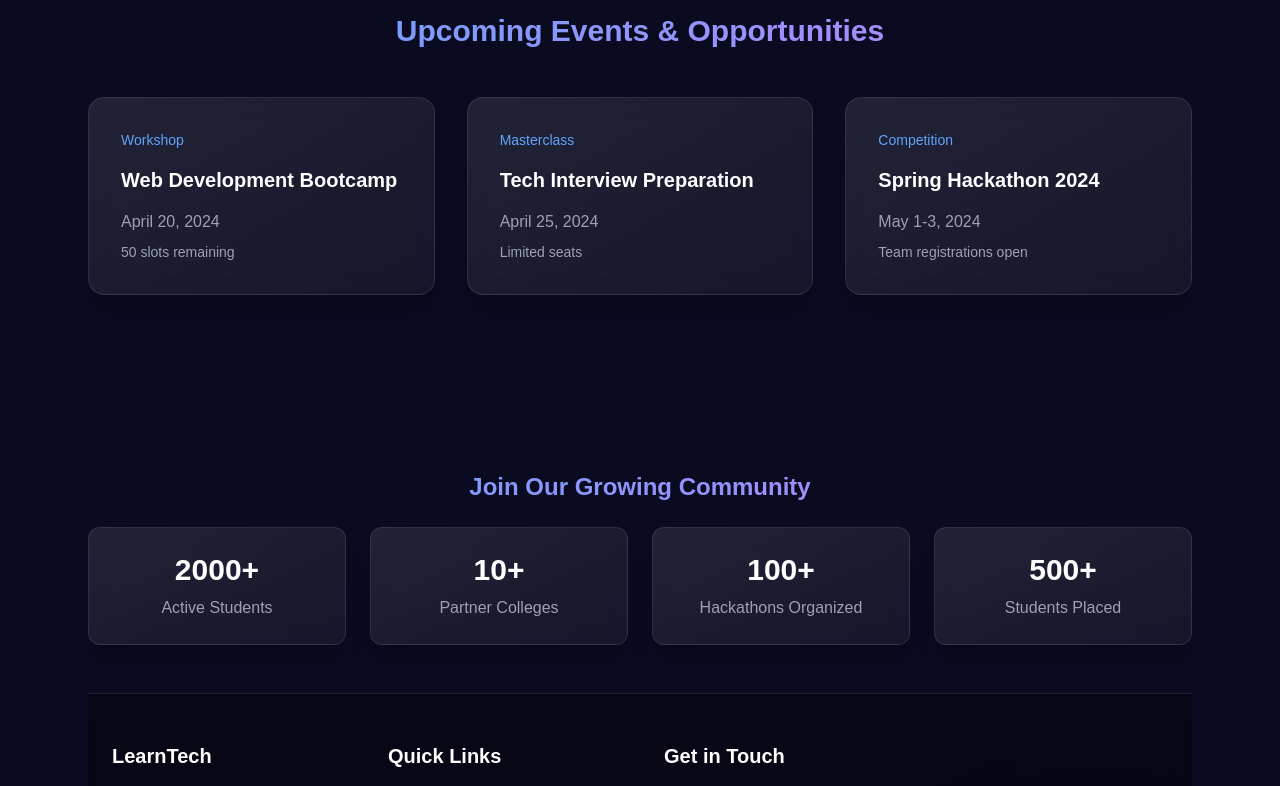
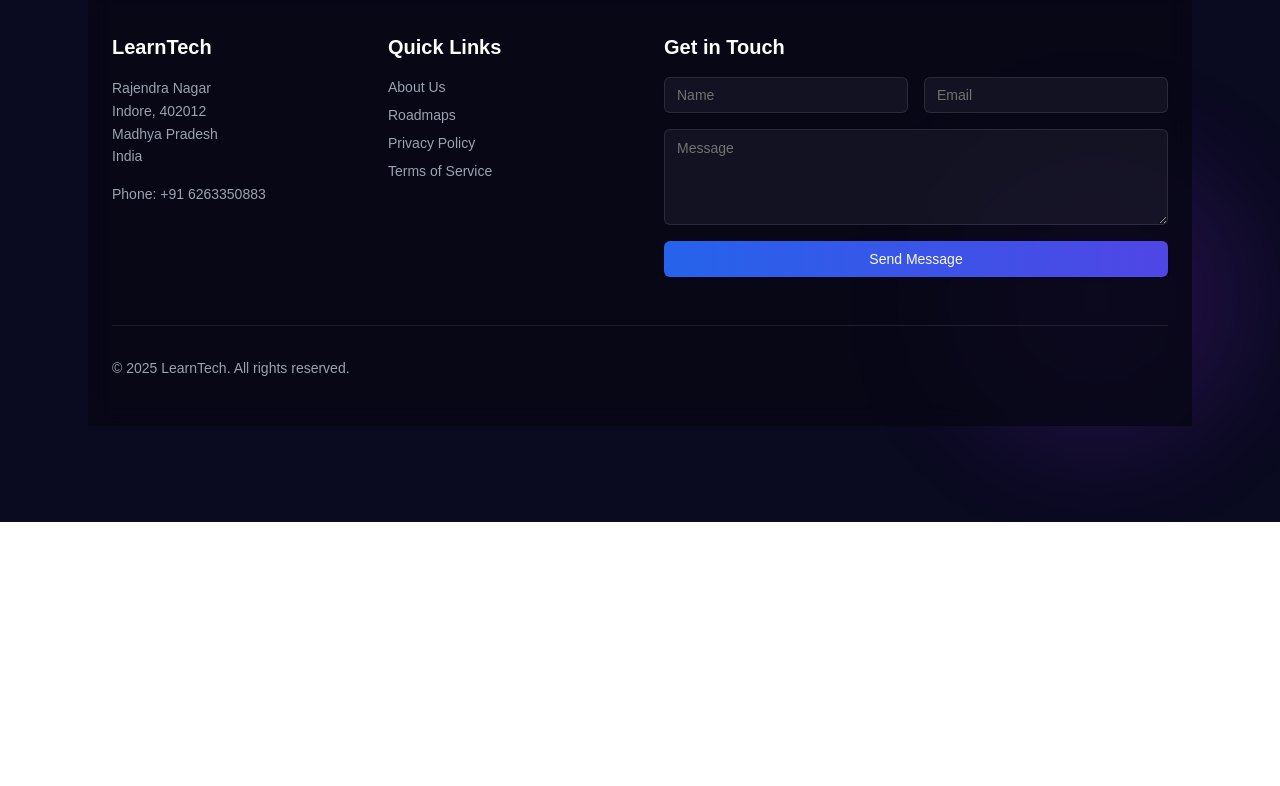
Before and after one commit to Ujjwal05T/learntech, a Next.js app: page / in a window 1280 px wide. Shown: the part 1580-2366 px from the top of the page. After the commit the page ends 2102 px from the top, so only its background shows below. Built offline with nearby package versions, Linux system fonts and the light colour scheme.

Commit message:
feat: Update LandingPage and HomeUpdates components, add MainTestPage with question navigation and scoring functionality

```diff
--- a/src/app/page.tsx
+++ b/src/app/page.tsx
@@ -4,7 +4,7 @@ import { useEffect, useState } from "react";
 import Link from "next/link";
 import { Input } from "@/components/ui/input";
 import { Textarea } from "@/components/ui/textarea";
-import { FaGithub, FaTwitter, FaLinkedin, FaDiscord } from "react-icons/fa";
+// import { FaGithub, FaTwitter, FaLinkedin, FaDiscord } from "react-icons/fa";
 import { Button } from "@/components/ui/button";
 
 export default function LandingPage() {
@@ -55,22 +55,22 @@ export default function LandingPage() {
 
   const upcomingEvents = [
     {
-      title: "Web Development Bootcamp",
-      date: "April 20, 2024",
-      type: "Workshop",
-      slots: "50 slots remaining",
+      title: "Summer Hackathon",
+      date: "May, 2025",
+      type: "Hackathon",
+      slots: "Open for registration",
     },
     {
-      title: "Tech Interview Preparation",
-      date: "April 25, 2024",
-      type: "Masterclass",
-      slots: "Limited seats",
+      title: "Aptitude Test ",
+      date: "May 08, 2025",
+      type: "Test",
+      slots: "Available for all",
     },
     {
-      title: "Spring Hackathon 2024",
-      date: "May 1-3, 2024",
-      type: "Competition",
-      slots: "Team registrations open",
+      title: "Miscellaneous events ",
+      date: "May-June",
+      type: "Events",
+      slots: "Team and Single events",
     },
   ];
 
@@ -144,7 +144,7 @@ export default function LandingPage() {
             </motion.section>
 
             {/* Testimonials with more space */}
-            <motion.section
+            {/* <motion.section
               initial={{ opacity: 0, y: 20 }}
               animate={{ opacity: 1, y: 0 }}
               className="bg-white/5 backdrop-blur-md p-16 rounded-2xl border border-white/10"
@@ -156,13 +156,13 @@ export default function LandingPage() {
                   - Ujjwal Tamrakar, CTO at LearnTech Co.
                 </footer>
               </p>
-            </motion.section>
+            </motion.section> */}
 
             {/* Upcoming Events with more details */}
             <motion.section
               initial={{ opacity: 0, y: 20 }}
               animate={{ opacity: 1, y: 0 }}
-              className="space-y-12"
+              className="space-y-12 mb-14"
             >
               <h2 className="text-3xl font-bold mb-12 bg-gradient-to-r from-blue-400 to-purple-400 text-transparent bg-clip-text text-center">
                 Upcoming Events & Opportunities
@@ -185,13 +185,13 @@ export default function LandingPage() {
             </motion.section>
 
             {/* Community Call to Action with more emphasis */}
-            <motion.section
+            {/* <motion.section
               initial={{ opacity: 0, y: 20 }}
               animate={{ opacity: 1, y: 0 }}
               className="text-center py-12"
             >
               <h2 className="text-2xl font-semibold bg-gradient-to-r from-blue-400 to-purple-400 text-transparent bg-clip-text mb-6">
-                Join Our Growing Community
+                Join Our  Community
               </h2>
 			  <div className="grid grid-cols-1 sm:grid-cols-2 lg:grid-cols-4 gap-6">
     <motion.div
@@ -223,26 +223,25 @@ export default function LandingPage() {
       <p className="text-gray-400">Students Placed</p>
     </motion.div>
   </div>
-            </motion.section>
+            </motion.section> */}
           </div>
         )}
 
-<footer className="bg-[#070714]/80 backdrop-blur-md border-t border-white/10">
+<footer className="bg-[#070714]/80 backdrop-blur-md border-t border-white/10 mt-14 ">
       <div className="container mx-auto px-6 py-12 max-w-6xl">
         <div className="grid grid-cols-1 md:grid-cols-2 lg:grid-cols-4 gap-12">
           {/* Company Info */}
           <div className="space-y-4">
             <h3 className="text-xl font-semibold text-white">LearnTech</h3>
             <p className="text-gray-400 text-sm leading-relaxed">
-              19/B, Arun Villa<br />
               Rajendra Nagar<br />
               Indore, 402012<br />
               Madhya Pradesh<br/>
 			  India
             </p>
             <p className="text-gray-400 text-sm">
-              Email: contact@learntech.com<br />
-              Phone: +91 123-456-7890<br />
+              {/* Email: contact@learntech.com<br /> */}
+              Phone: +91 6263350883<br />
             </p>
           </div>
 
@@ -293,7 +292,7 @@ export default function LandingPage() {
         {/* Social Links & Copyright */}
         <div className="mt-12 pt-8 border-t border-white/10">
           <div className="flex flex-col sm:flex-row justify-between items-center space-y-4 sm:space-y-0">
-            <div className="flex space-x-6">
+            {/* <div className="flex space-x-6">
               <a href="#" className="text-gray-400 hover:text-white transition-colors">
                 <FaGithub size={24} />
               </a>
@@ -306,7 +305,7 @@ export default function LandingPage() {
               <a href="#" className="text-gray-400 hover:text-white transition-colors">
                 <FaDiscord size={24} />
               </a>
-            </div>
+            </div> */}
             <p className="text-gray-400 text-sm">
               © {new Date().getFullYear()} LearnTech. All rights reserved.
             </p>
--- /dev/null
+++ b/src/app/test/mainTest/page.tsx
@@ -0,0 +1,232 @@
+'use client'
+
+import { useRouter } from 'next/navigation'
+import { motion } from 'framer-motion'
+import { Button } from '@/components/ui/button'
+import { Flag, ChevronLeft, ChevronRight, Clock } from 'lucide-react'
+import { useState, useEffect } from 'react'
+import {
+  alphabetSeries,
+  series,
+  analogy,
+  codingDecoding,
+  arithmaicReasoning
+} from '@/data/questionsData'
+
+export default function MainTestPage() {
+  const router = useRouter()
+  const TOTAL_QUESTIONS = 50
+  const TIME_LIMIT = 60* 60//ultiply by 60 to convert   minutes in seconds
+
+  // Initialize states
+  const [questions] = useState(() => {
+    const allQuestions = [
+      ...alphabetSeries,
+      ...series,
+      ...analogy,
+      ...codingDecoding,
+      ...arithmaicReasoning
+    ].sort(() => Math.random() - 0.5).slice(0, TOTAL_QUESTIONS)
+    return allQuestions
+  })
+
+  const [currentQuestionIndex, setCurrentQuestionIndex] = useState(0)
+  const [selectedAnswers, setSelectedAnswers] = useState<Record<number, number>>({})
+  const [showResults, setShowResults] = useState(false)
+  const [flaggedQuestions, setFlaggedQuestions] = useState<Set<number>>(new Set())
+  const [timeLeft, setTimeLeft] = useState(TIME_LIMIT)
+
+  // Timer effect
+  useEffect(() => {
+    if (timeLeft > 0 && !showResults) {
+      const timer = setInterval(() => {
+        setTimeLeft(prev => prev - 1)
+      }, 1000)
+
+      return () => clearInterval(timer)
+    } else if (timeLeft === 0 && !showResults) {
+      handleSubmit()
+    }
+  }, [timeLeft, showResults])
+
+  // Format time remaining
+  const formatTime = (seconds: number) => {
+    const minutes = Math.floor(seconds / 60)
+    const remainingSeconds = seconds % 60
+    return `${minutes}:${remainingSeconds.toString().padStart(2, '0')}`
+  }
+
+  const currentQuestion = questions[currentQuestionIndex]
+
+  const handleOptionSelect = (optionIndex: number) => {
+    setSelectedAnswers(prev => ({
+      ...prev,
+      [currentQuestionIndex]: optionIndex
+    }))
+  }
+
+  const handleNext = () => {
+    if (currentQuestionIndex < questions.length - 1) {
+      setCurrentQuestionIndex(prev => prev + 1)
+    }
+  }
+
+  const handlePrevious = () => {
+    if (currentQuestionIndex > 0) {
+      setCurrentQuestionIndex(prev => prev - 1)
+    }
+  }
+
+  const toggleFlag = (questionIndex: number) => {
+    setFlaggedQuestions(prev => {
+      const newFlags = new Set(prev)
+      if (newFlags.has(questionIndex)) {
+        newFlags.delete(questionIndex)
+      } else {
+        newFlags.add(questionIndex)
+      }
+      return newFlags
+    })
+  }
+
+  const handleSubmit = () => {
+    setShowResults(true)
+  }
+
+  const calculateScore = () => {
+    let score = 0
+    questions.forEach((question, index) => {
+      if (selectedAnswers[index] === question.correctAnswer) {
+        score++
+      }
+    })
+    return score
+  }
+
+  return (
+    <div className="min-h-screen bg-[#ffffff] text-black flex">
+      {/* Sidebar */}
+      <div className="w-64 bg-gray-50 border-r border-gray-200 p-4 flex flex-col">
+        <div className="mb-6 text-center">
+          <div className="text-2xl font-bold text-blue-600 mb-2">
+            {formatTime(timeLeft)}
+          </div>
+          <Clock className="w-6 h-6 mx-auto text-gray-400" />
+        </div>
+
+        <h3 className="text-lg font-semibold mb-4">Questions</h3>
+        <div className="grid grid-cols-4 gap-2">
+          {questions.map((_, index) => (
+            <button
+              key={index}
+              onClick={() => setCurrentQuestionIndex(index)}
+              className={`
+                w-10 h-10 rounded-lg flex items-center justify-center text-sm
+                transition-colors relative
+                ${currentQuestionIndex === index ? 'bg-blue-500 text-white' :
+                  selectedAnswers[index] !== undefined ? 'bg-green-500/20 text-green-600' :
+                  'bg-gray-100 hover:bg-gray-200'}
+              `}
+            >
+              {index + 1}
+              {flaggedQuestions.has(index) && (
+                <div className="absolute -top-1 -right-1 w-2 h-2 bg-yellow-500 rounded-full" />
+              )}
+            </button>
+          ))}
+        </div>
+
+        <Button
+          onClick={handleSubmit}
+          className="mt-auto bg-blue-500 hover:bg-blue-600"
+        >
+          Submit Test
+        </Button>
+      </div>
+
+      {/* Main Content */}
+      <div className="flex-1 p-8">
+        {!showResults ? (
+          <motion.div
+            key={currentQuestionIndex}
+            initial={{ opacity: 0, x: 20 }}
+            animate={{ opacity: 1, x: 0 }}
+            className="max-w-4xl mx-auto"
+          >
+            {/* Question Header */}
+            <div className="flex justify-between items-center mb-8">
+              <div className="flex items-center gap-4">
+                <span className="text-xl font-semibold">Question {currentQuestionIndex + 1}</span>
+              </div>
+              <button
+                onClick={() => toggleFlag(currentQuestionIndex)}
+                className={`p-2 rounded-lg transition-colors ${
+                  flaggedQuestions.has(currentQuestionIndex)
+                    ? 'bg-yellow-500/20 text-yellow-500'
+                    : 'bg-gray-100 hover:bg-gray-200'
+                }`}
+              >
+                <Flag className="w-5 h-5" />
+              </button>
+            </div>
+
+            {/* Question */}
+            <h2 className="text-2xl mb-8">{currentQuestion.question}</h2>
+
+            {/* Options */}
+            <div className="space-y-4">
+              {currentQuestion.options.map((option, index) => (
+                <button
+                  key={index}
+                  onClick={() => handleOptionSelect(index)}
+                  className={`w-full p-6 text-left rounded-lg border transition-colors ${
+                    selectedAnswers[currentQuestionIndex] === index
+                      ? 'bg-blue-50 border-blue-500 text-blue-700'
+                      : 'bg-white border-gray-200 hover:bg-gray-50'
+                  }`}
+                >
+                  <span className="text-lg">{option}</span>
+                </button>
+              ))}
+            </div>
+
+            {/* Navigation Buttons */}
+            <div className="flex justify-between mt-8">
+              <Button
+                onClick={handlePrevious}
+                disabled={currentQuestionIndex === 0}
+                className="flex items-center gap-2"
+              >
+                <ChevronLeft className="w-5 h-5" /> Previous
+              </Button>
+              <Button
+                onClick={handleNext}
+                className="flex items-center gap-2"
+              >
+                {currentQuestionIndex === questions.length - 1 ? 'Review' : 'Next'}
+                <ChevronRight className="w-5 h-5" />
+              </Button>
+            </div>
+          </motion.div>
+        ) : (
+          <motion.div
+            initial={{ opacity: 0, scale: 0.95 }}
+            animate={{ opacity: 1, scale: 1 }}
+            className="max-w-xl mx-auto text-center"
+          >
+            <h2 className="text-3xl font-bold mb-4">Test Completed!</h2>
+            <p className="text-xl mb-8">
+              Your Score: {calculateScore()} out of {questions.length}
+            </p>
+            <Button
+              onClick={() => router.push('/test')}
+              className="bg-blue-500 hover:bg-blue-600"
+            >
+              Back to Topics
+            </Button>
+          </motion.div>
+        )}
+      </div>
+    </div>
+  )
+}
--- a/src/app/test/page.tsx
+++ b/src/app/test/page.tsx
@@ -56,6 +56,13 @@ const topics = [
     description: 'Practice questions from all categories',
     count: alphabetSeries.length + series.length + analogy.length + codingDecoding.length + arithmaicReasoning.length,
     color: 'from-indigo-500 to-purple-500'
+  },
+  {
+    id: 'mainTest',
+    title: 'Main Test',
+    description: 'Take the main test',
+    count: 0,
+    color: 'from-red-500 to-yellow-500'
   }
 ]
 
@@ -77,6 +84,10 @@ export default function SelectionPage() {
         <div className="text-center mb-12">
           <h1 className="text-4xl font-bold mb-4">Select a Topic to Practice</h1>
           <p className="text-gray-600">Choose from our collection of aptitude questions or try a random mix</p>
+        </div>
+
+        <div className="grid grid-cols-1 md:grid-cols-2 gap-6 mb-8">
+
         </div>
 
         <div className="grid grid-cols-1 md:grid-cols-2 gap-6 mb-8">
--- a/src/components/HomeUpdates.tsx
+++ b/src/components/HomeUpdates.tsx
@@ -16,18 +16,18 @@ function HomeUpdates() {
   const updates: Update[] = [
     {
       id: 1,
-      title: "New JavaScript Roadmap",
-      description: "Updated learning path for modern JavaScript development",
+      title: "New Roadmaps",
+      description: "Updated learning path for modern development",
       imageUrl: "/file.svg",
       date: "2 hours ago"
-    },
-    {
-      id: 2,
-      title: "Frontend Development Guide",
-      description: "Complete guide to becoming a frontend developer",
-      imageUrl: "/window.svg",
-      date: "1 day ago"
     }
+    // {
+    //   id: 2,
+    //   title: "Frontend Development Guide",
+    //   description: "Complete guide to becoming a frontend developer",
+    //   imageUrl: "/window.svg",
+    //   date: "1 day ago"
+    // }
   ]
 
   return (
--- a/src/lib/utils.ts
+++ b/src/lib/utils.ts
@@ -9,8 +9,7 @@ export const shouldShowNavbar = (pathname: string): boolean => {
     '/organisation',
     '/login',
     '/register',
-    '/test',
-    '/events'
+    '/test'
   ];
 
   return !noNavbarPaths.some(path => pathname.startsWith(path));
```
